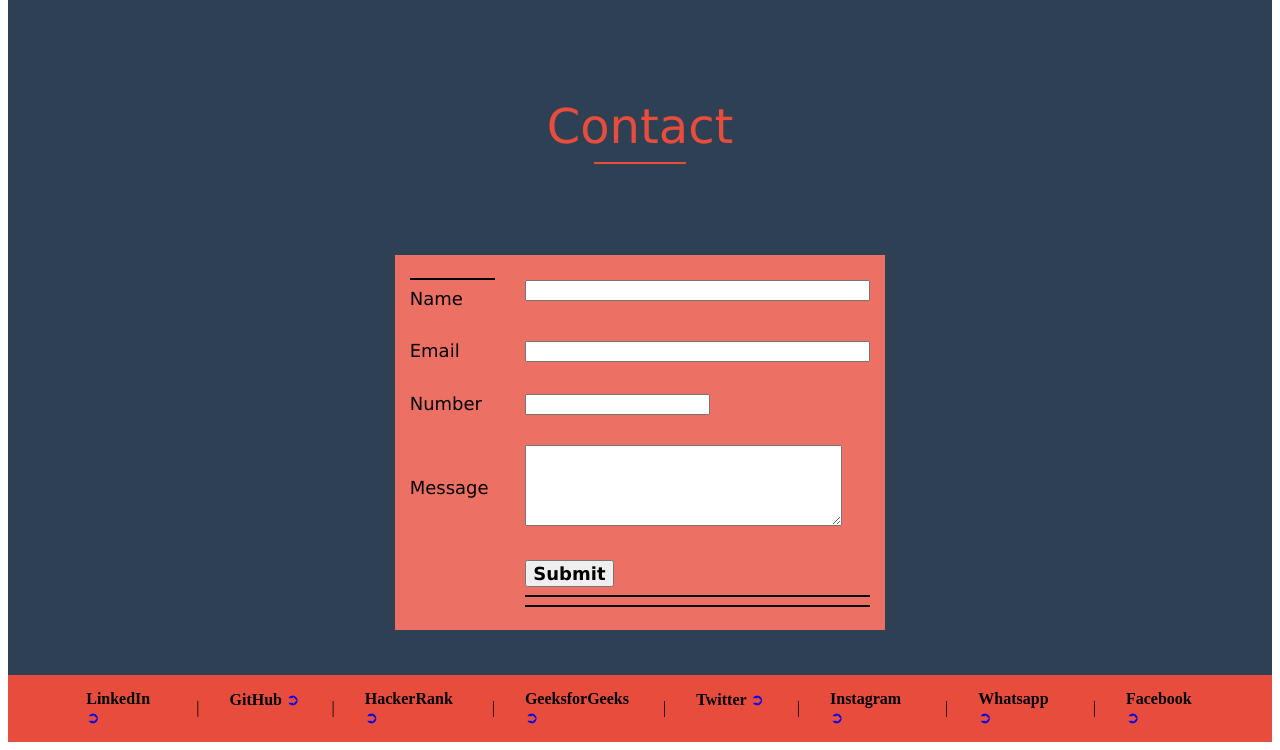
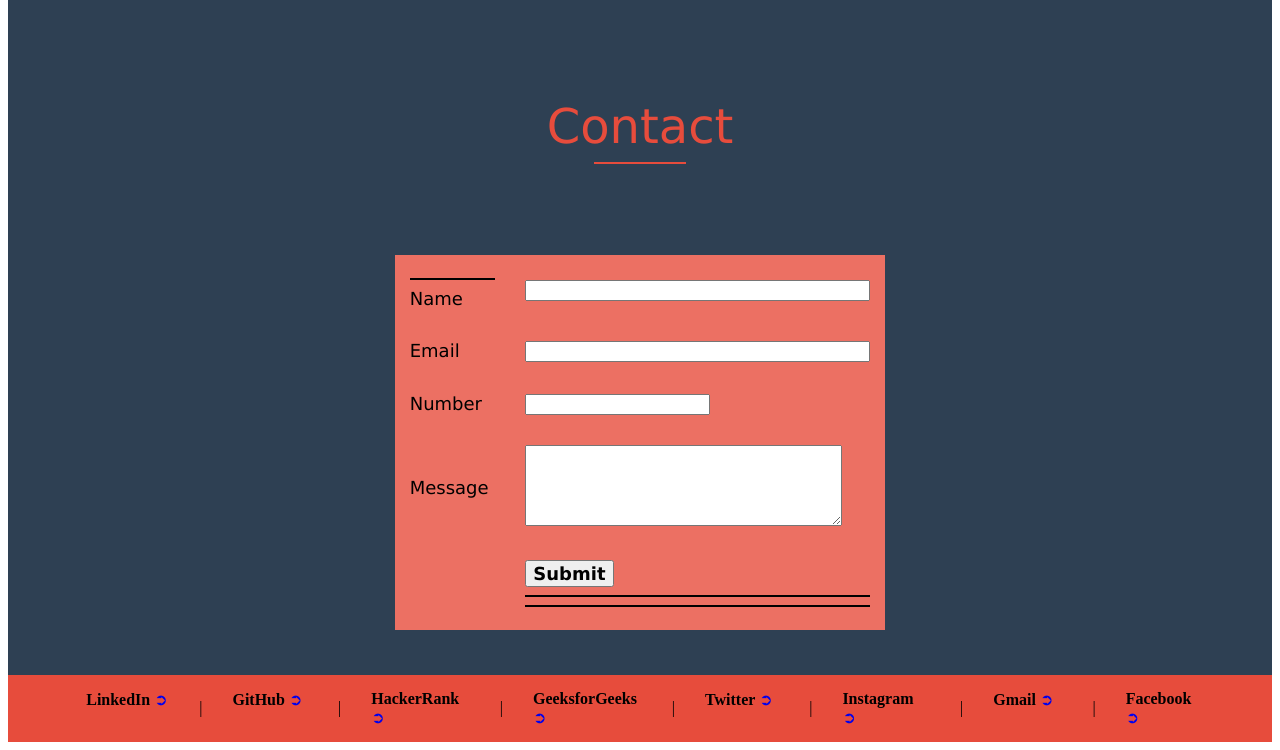
Before and after one commit to velupuriudaykumar/MyPortfolio, a plain HTML site: page index.html in a window 1280 px wide. Shown: the part 2340-3090 px from the top of the page. Drawn offline with Linux system fonts and the light colour scheme.

Commit message:
Update index.html

```diff
--- a/index.html
+++ b/index.html
@@ -561,8 +561,8 @@
 						</td>
 
 						<td width="13%" valign="top">
-							<b>Whatsapp</b>
-							<a href="wa.me/+919182818735" target="_blank"  style="text-decoration:none">
+							<b>Gmail</b>
+							<a href="wa.me/919182818735" target="_blank"  style="text-decoration:none">
 								➲
 							</a>
 						</td>
```
